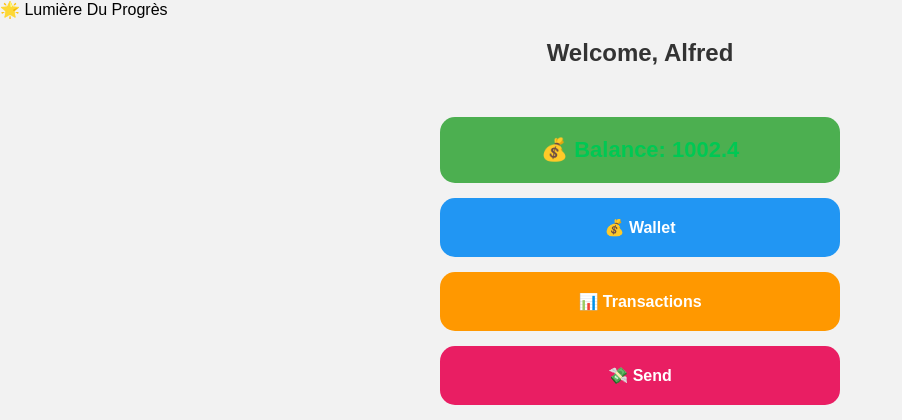
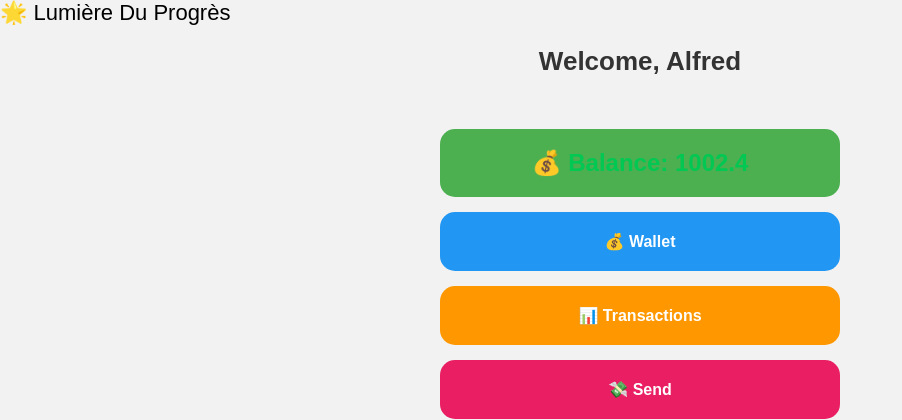
Before and after one commit to ali-fred/lumiere-app, a Flask app: page /dashboard/Alfred in a window 1280 px wide. Shown: the top 420 px of the page, without its empty margins (0-902 px from the left). Run offline with Flask 3, Linux system fonts and the light colour scheme; a user stored in the database is signed in; data comes from the database, SQL or seed files in the repository.

Commit message:
fix font size

```diff
--- a/templates/dashboard_full.html
+++ b/templates/dashboard_full.html
@@ -32,6 +32,29 @@
 .menu a:hover {
     background: linear-gradient(to right, #007bff, #0097a7);
 }
+
+<style>
+body {
+    font-size: 20px !important;
+}
+
+h2 {
+    font-size: 26px !important;
+}
+
+.balance {
+    font-size: 24px !important;
+}
+
+.menu a {
+    font-size: 20px !important;
+    padding: 15px !important;
+}
+
+.header {
+    font-size: 22px !important;
+}
+</style>
 </style>
 
 </style>
@@ -62,7 +85,7 @@
 
     <!-- SEND -->
     <div class="card red">
-<a href="/send/{{ username }}" onclick="cooldown(this)">💸 Send</a>
+<a href="#" data-link="/send/{{ username }}" onclick="return cooldown(this)">💸 Send</a>
     </div>
 
     <!-- MINING -->
@@ -100,15 +123,15 @@
     🔗 Share your link:<br>
     <input type="text" value="https://lumiere-app-yygr.onrender.com/register?ref={{ username }}" readonly style="width:100%; padding:10px;">
 </div>
-
 <script>
 function cooldown(btn) {
     btn.style.pointerEvents = "none";
-    btn.style.background = "#999"; // grey igihe iri muri cooldown
-    btn.style.color = "#fff";
+    btn.style.background = "#999";
 
     let time = 3;
     let originalText = btn.innerHTML;
+
+    let link = btn.getAttribute("data-link");
 
     let interval = setInterval(() => {
         btn.innerHTML = "⏳ " + time + "s";
@@ -116,14 +139,13 @@ function cooldown(btn) {
 
         if (time < 0) {
             clearInterval(interval);
-            btn.style.pointerEvents = "auto";
-            btn.style.background = "linear-gradient(to right, #1e90ff, #00bcd4)"; // igaruka ku couleur yawe
-            btn.innerHTML = originalText;
+            window.location.href = link; // ijayo rimwe gusa
         }
     }, 1000);
+
+    return false;
 }
 </script>
-
 <a class="logout" href="/logout">Logout</a>
 
 </body>
```
